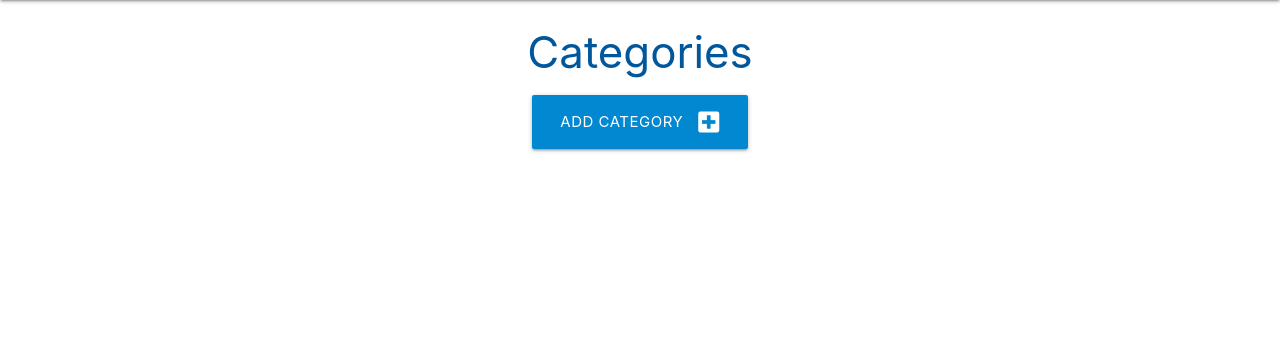
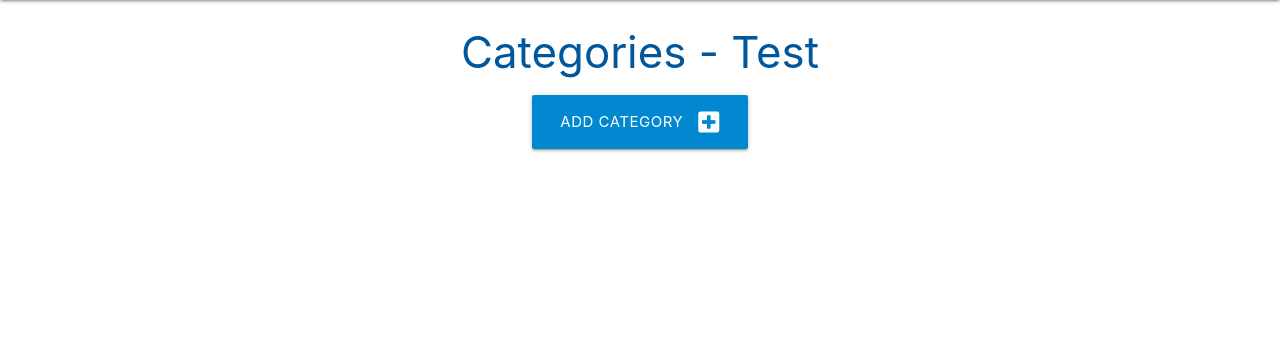
Before and after one commit to juliandunne1234/DBMS-project, a Flask app: page /categories in a window 1280 px wide. Shown: the part 64-420 px from the top of the page. Run offline with Flask 2, Linux system fonts and the light colour scheme; data that the repository does not hold is empty.

Commit message:
Heroku update test

```diff
--- a/taskmanager/templates/categories.html
+++ b/taskmanager/templates/categories.html
@@ -1,7 +1,7 @@
 {% extends "base.html" %}
 {% block content %}
 
-<h3 class="light-blue-text text-darken-4 center-align">Categories</h3>
+<h3 class="light-blue-text text-darken-4 center-align">Categories - Test</h3>
 
 <div class="row">
     <div class="col s12 center-align">
```
